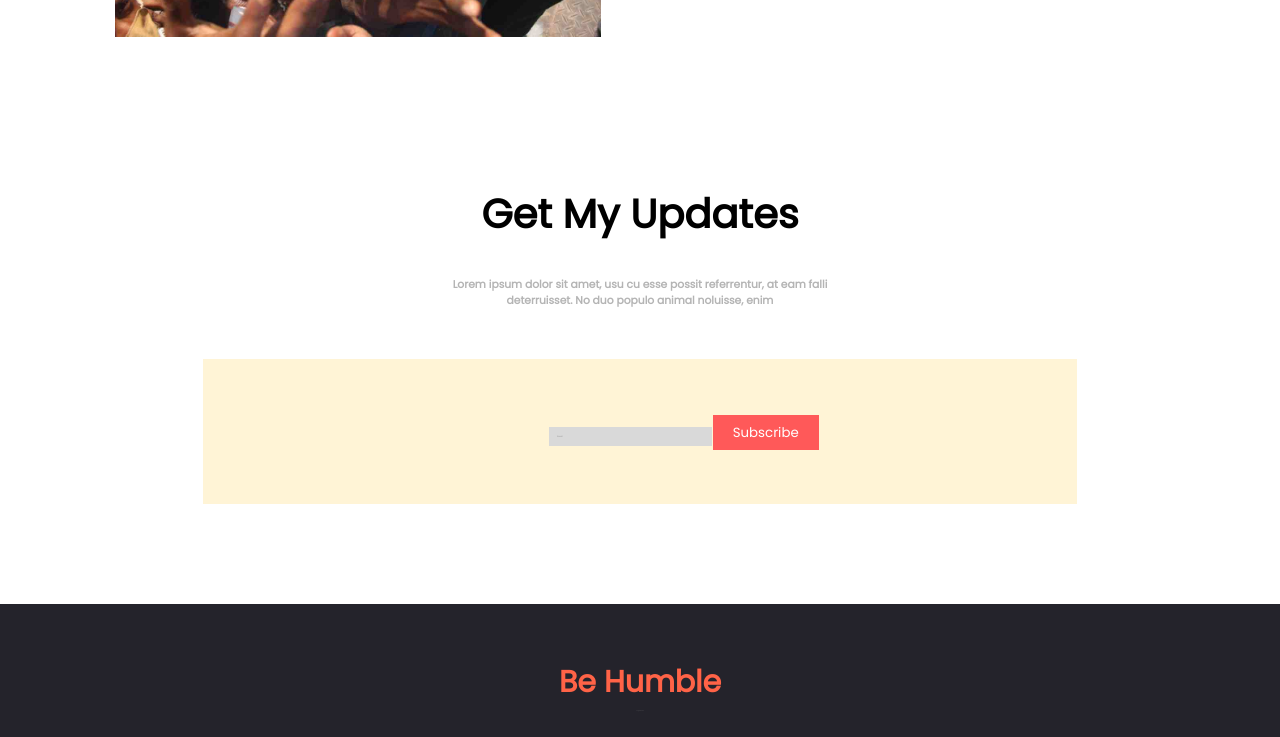
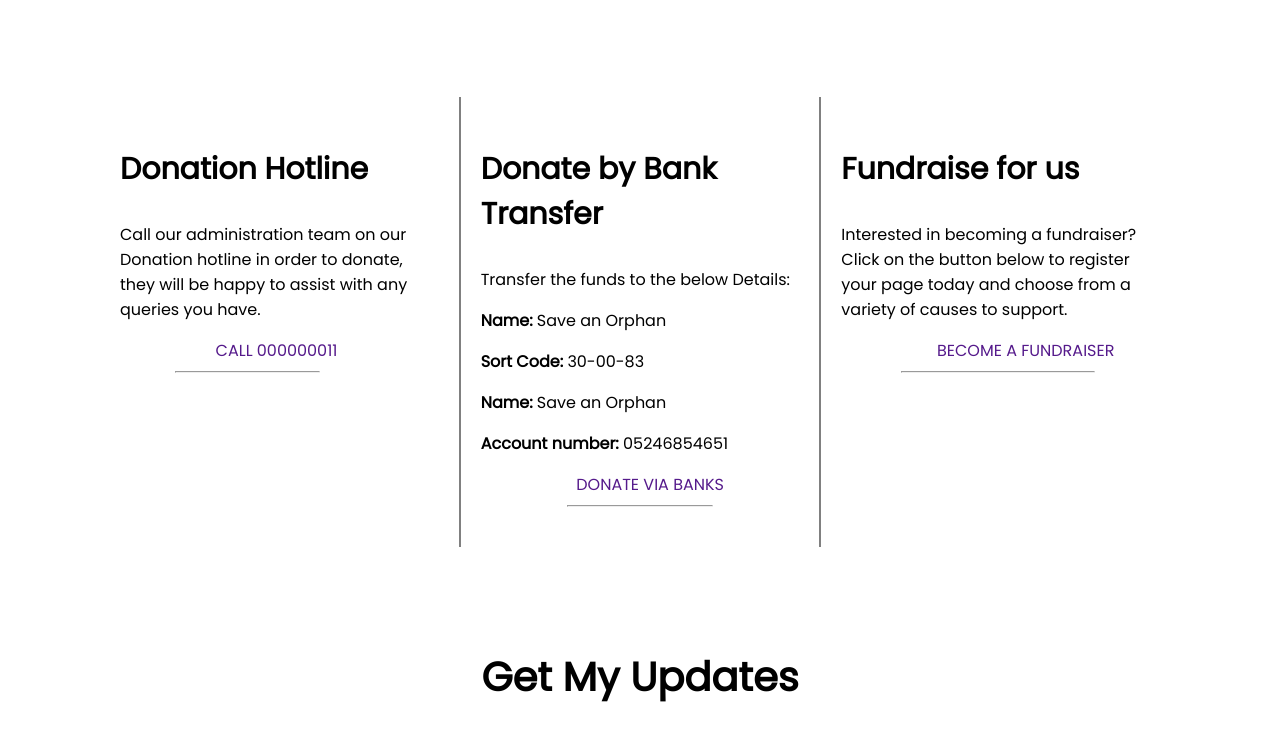
Before and after one commit to itskawsarjamil/donate-today, a plain HTML site: page index.html in a window 1280 px wide. Shown: the part 2557-3294 px from the top of the page. Drawn offline with Linux system fonts and the light colour scheme.

Commit message:
add more info

```diff
--- a/index.html
+++ b/index.html
@@ -78,8 +78,8 @@
                 referrentur, at eam falli deterruisset</p>
             <a href="" class="button-style ">How to Contribute?</a>
         </div>
-        <div style="width: 45%; margin: 10px 15px;">
-            <img src="images/Maskgroup.png" alt="" style="width: 100%;">
+        <div style="width: 45%; margin: 50px 15px 0 100px;">
+            <img src="images/Maskgroup.png" alt="" style="width: 80%;">
         </div>
     </section>
 
@@ -97,6 +97,34 @@
             <a href="" class="button-style ">How to Contribute?</a>
         </div>
 
+    </section>
+    <section class="section-flex databoxsection">
+        <div class="databox">
+            <h3>Donation Hotline</h3>
+            <p>Call our administration team on our Donation hotline in order to donate, they will be happy to assist with any queries you have.</p>
+            <a href="" style="text-align: center;text-decoration:none;margin-left: 30%;">CALL 000000011</a>
+            <hr style="width:45%;color: tomato(128, 128, 128, 0.712);margin-left:55px ;">
+        </div>
+        <div class="vl"></div>
+        <div class="databox ">
+            <h3>Donate by Bank Transfer</h3>
+            <p>Transfer the funds to the below Details:</p>
+            <p><span style="font-weight:bold ;">Name:</span> Save an Orphan</p>
+            <p><span style="font-weight:bold ;">Sort Code:</span> 30-00-83</p>
+            <p><span style="font-weight:bold ;">Name:</span> Save an Orphan</p>
+            <p><span style="font-weight:bold ;">Account number:</span> 05246854651</p>
+
+
+            <a href="" style="text-align: center;text-decoration:none;margin-left: 30%;">DONATE VIA BANKS</a>
+            <hr style="width:45%;color: tomato(128, 128, 128, 0.712);margin-bottom: 40px;">
+        </div>
+        <div class="vl"></div>
+        <div class="databox">
+            <h3>Fundraise for us</h3>
+            <p>Interested in becoming a fundraiser? Click on the button below to register your page today and choose from a variety of causes to support.</p>
+            <a href="" style="text-align: center;text-decoration:none;margin-left: 30%;">BECOME A FUNDRAISER</a>
+            <hr style="width:60%;color: tomato(128, 128, 128, 0.712);margin-left: 60px;">
+        </div>
     </section>
     <section style="margin-bottom: 10px;">
         <h2 style="text-align: center;">Get My Updates</h2>
--- a/style.css
+++ b/style.css
@@ -103,3 +103,17 @@ footer{
     width: 50%;
     margin: auto;
 } */
+
+.databox{
+    width: 30%;
+    margin: 20px;
+    height: 100px;
+}
+.databoxsection{
+    height: auto;
+}
+.vl {
+    border-left: 2px solid gray;
+    height: 450px;
+
+  }
```
